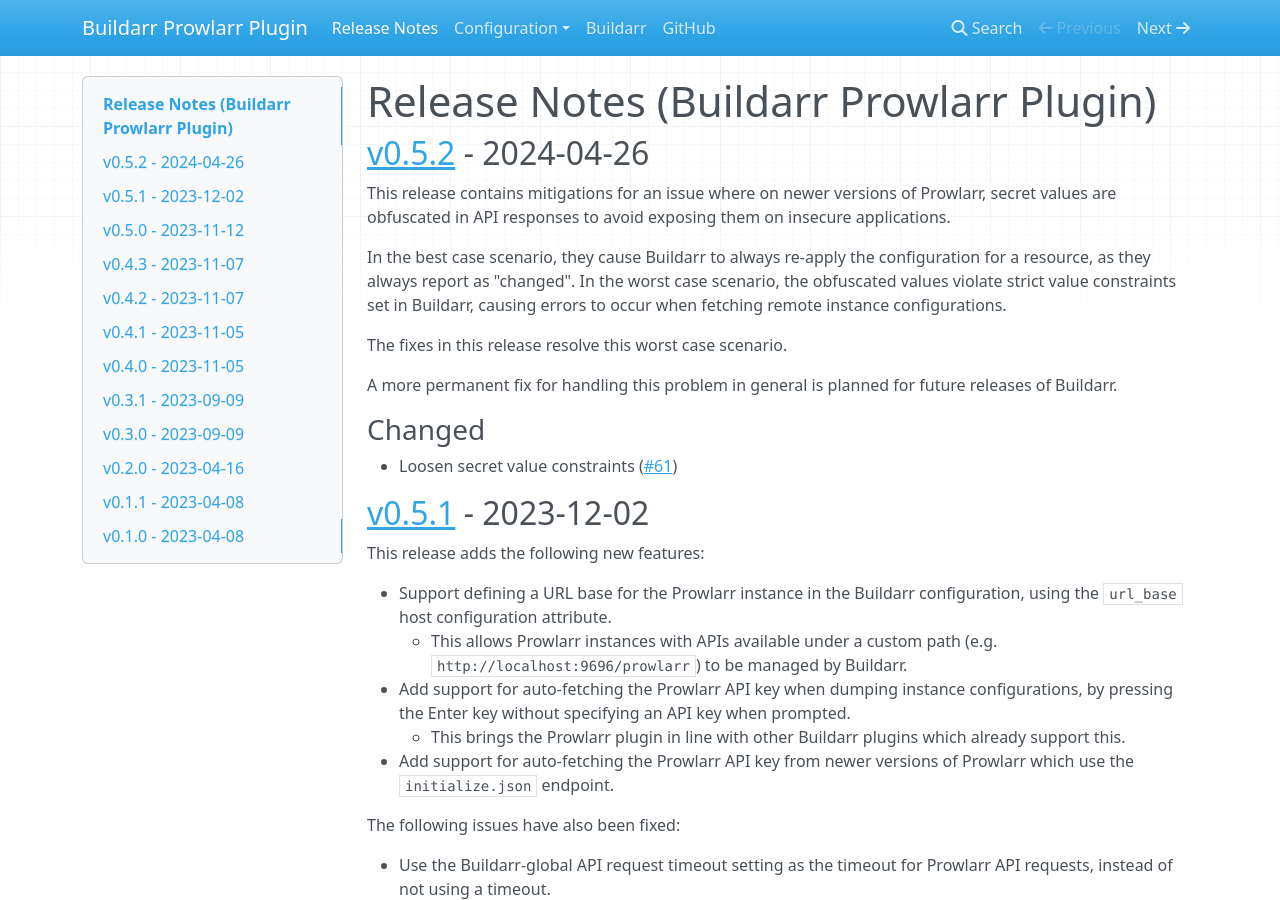
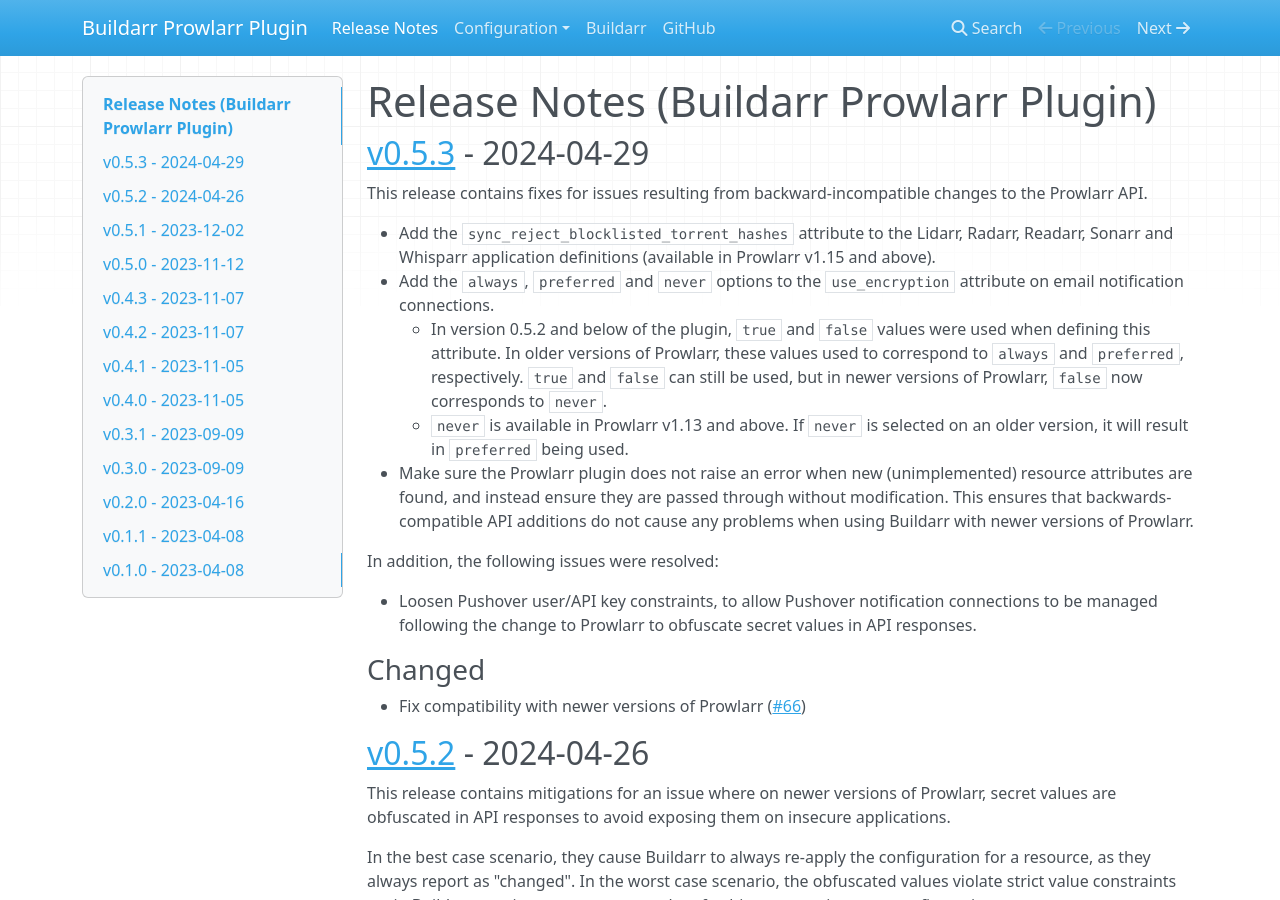
Before and after one commit to rebuildarr/buildarr-prowlarr, an MkDocs documentation site: the page built from docs/release-notes.md, in a window 1280 px wide and 900 px high. Built offline with MkDocs 1.6.1, drawn with Linux system fonts in a browser that asks for light colours; nearby versions of some CDN libraries.

Commit message:
Tag v0.5.3 (#68)
* Bump version
* Add release notes

```diff
--- a/docs/release-notes.md
+++ b/docs/release-notes.md
@@ -1,4 +1,23 @@
 # Release Notes (Buildarr Prowlarr Plugin)
+
+## [v0.5.3](https://github.com/buildarr/buildarr-prowlarr/releases/tag/v0.5.3) - 2024-04-29
+
+This release contains fixes for issues resulting from backward-incompatible changes to the Prowlarr API.
+
+* Add the `sync_reject_blocklisted_torrent_hashes` attribute to the Lidarr, Radarr, Readarr, Sonarr and Whisparr application definitions (available in Prowlarr v1.15 and above).
+* Add the `always`, `preferred` and `never` options to the `use_encryption` attribute on email notification connections.
+    * In version 0.5.2 and below of the plugin, `true` and `false` values were used when defining this attribute. In older versions of Prowlarr, these values used to correspond to `always` and `preferred`, respectively. `true` and `false` can still be used, but in newer versions of Prowlarr, `false` now corresponds to `never`.
+    * `never` is available in Prowlarr v1.13 and above. If `never` is selected on an older version, it will result in `preferred` being used.
+* Make sure the Prowlarr plugin does not raise an error when new (unimplemented) resource attributes are found, and instead ensure they are passed through without modification. This ensures that backwards-compatible API additions do not cause any problems when using Buildarr with newer versions of Prowlarr.
+
+In addition, the following issues were resolved:
+
+* Loosen Pushover user/API key constraints, to allow Pushover notification connections to be managed following the change to Prowlarr to obfuscate secret values in API responses.
+
+### Changed
+
+* Fix compatibility with newer versions of Prowlarr ([#66](https://github.com/buildarr/buildarr-prowlarr/pull/66))
+
 
 ## [v0.5.2](https://github.com/buildarr/buildarr-prowlarr/releases/tag/v0.5.2) - 2024-04-26
 
--- a/pyproject.toml
+++ b/pyproject.toml
@@ -7,7 +7,7 @@
 
 [tool.poetry]
 name = "buildarr-prowlarr"
-version = "0.5.2"
+version = "0.5.3"
 description = "Prowlarr indexer manager plugin for Buildarr"
 authors = ["Callum Dickinson <callum.dickinson.nz@gmail.com>"]
 license = "GPL-3.0-or-later"
```
